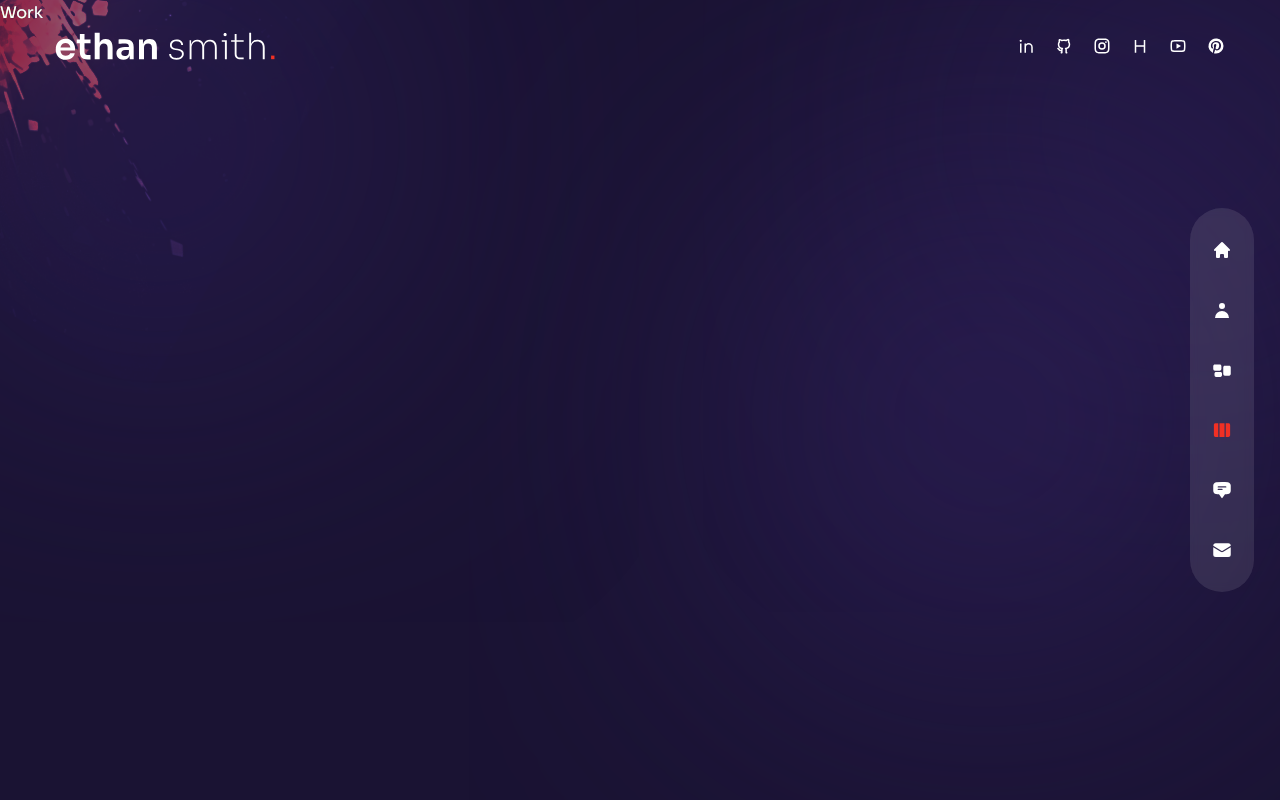
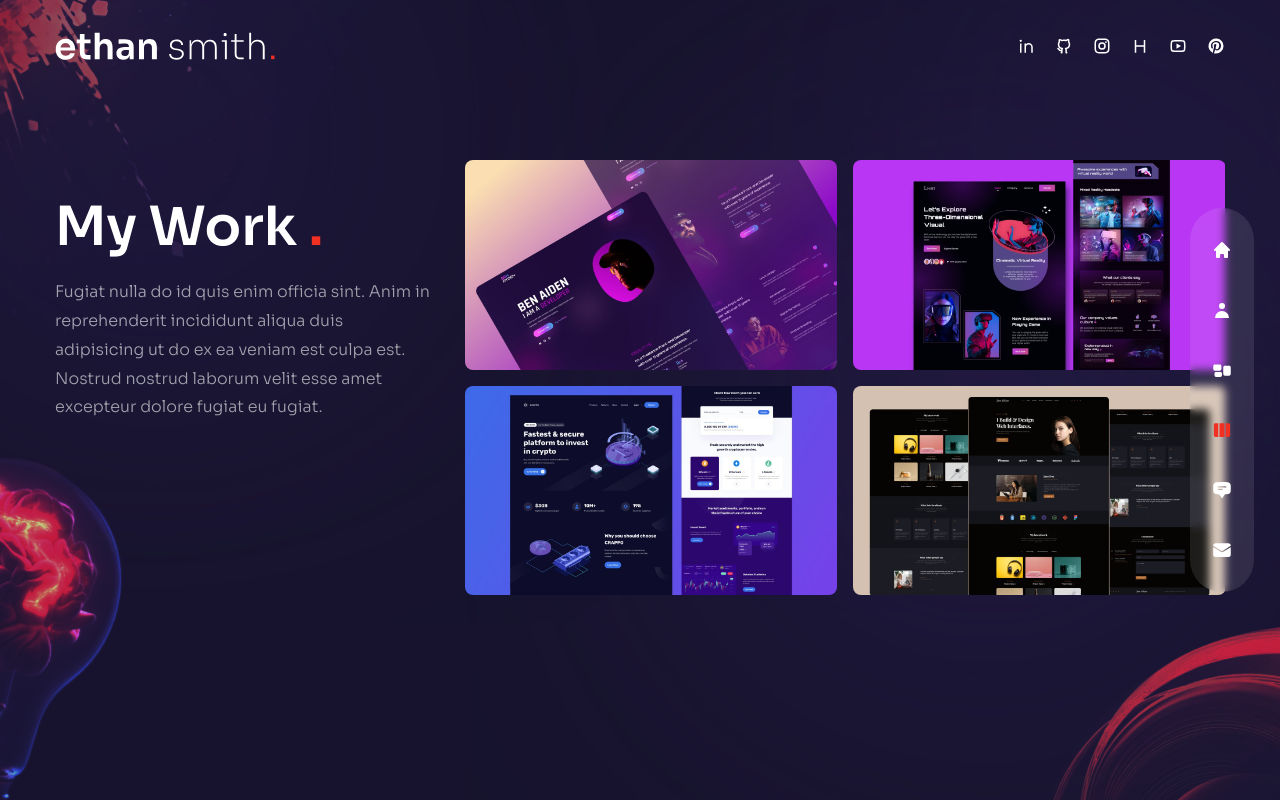
Before and after one commit to MauroMoyano/portfolioDynamic, a Next.js app: page /work in a window 1280 px wide. Built offline with nearby package versions, Linux system fonts and the light colour scheme.

Commit message:
working on work

```diff
--- a/components/WorkSlider.js
+++ b/components/WorkSlider.js
@@ -1,51 +1,106 @@
 // data
-const workSlides = {
+export const workSlides = {
   slides: [
     {
       images: [
         {
-          title: 'title',
-          path: '/thumb1.jpg',
+          title: "title",
+          path: "/thumb1.jpg",
         },
         {
-          title: 'title',
-          path: '/thumb2.jpg',
+          title: "title",
+          path: "/thumb2.jpg",
         },
         {
-          title: 'title',
-          path: '/thumb3.jpg',
+          title: "title",
+          path: "/thumb3.jpg",
         },
         {
-          title: 'title',
-          path: '/thumb4.jpg',
+          title: "title",
+          path: "/thumb4.jpg",
         },
       ],
     },
     {
       images: [
         {
-          title: 'title',
-          path: '/thumb4.jpg',
+          title: "title",
+          path: "/thumb4.jpg",
         },
         {
-          title: 'title',
-          path: '/thumb1.jpg',
+          title: "title",
+          path: "/thumb1.jpg",
         },
         {
-          title: 'title',
-          path: '/thumb2.jpg',
+          title: "title",
+          path: "/thumb2.jpg",
         },
         {
-          title: 'title',
-          path: '/thumb3.jpg',
+          title: "title",
+          path: "/thumb3.jpg",
         },
       ],
     },
   ],
 };
+// components
+import { Swiper, SwiperSlide } from "swiper/react";
+
+// next image
+import Image from "next/image";
+
+// import swiper styles
+import "swiper/css";
+import "swiper/css/free-mode";
+import "swiper/css/pagination";
+
+// import required modules
+import { Pagination } from "swiper";
+
+// icons
+import { BsArrowRight } from "react-icons/bs";
 
 const WorkSlider = () => {
-  return <div>Work Slider</div>;
+  return (
+    <Swiper
+      spaceBetween={10}
+      pagination={{
+        clickable: true,
+      }}
+      modules={{Pagination}}
+      className="h-[280px] sm:h-[480px]"
+    >
+      {workSlides.slides.map((slide, index) => {
+        return (
+          <SwiperSlide key={index} className="">
+            <div className="grid grid-cols-2 grid-rows-2 gap-4 cursor-pointer">
+              {slide.images.map((image, index) => {
+                return <div key={index} className="relative rounded-lg overflow-hidden flex items-center justify-center group ">
+                  <div className="flex items-center justify-center relative overflow-hidden">
+                    {/* image */}
+                    <Image src={image.path} width={500} height={300} alt="" />
+                    {/* overlay gradient */}
+                    <div className="absolute inset-0 bg-gradient-to-l from-transparent via-[#e838cc] to-[#4a22bd] opacity-0 group-hover:opacity-80 transition-all duration-700 border"></div>
+                    {/* title */}
+                    <div className="absolute bottom-0 translate-y-full group-hover:-translate-y-10 group-hover:xl:-translate-y-20">
+                      <div>
+                        {/* title part 1 */}
+                        <div>title part 1</div>
+                        {/* title part 2 */}
+                        <div>title part 2</div>
+                        {/* icon */}
+                        <div>icon</div>
+                      </div>
+                    </div>
+                    </div>
+                </div>
+              })}
+            </div>
+          </SwiperSlide>
+        );
+      })}
+    </Swiper>
+  );
 };
 
 export default WorkSlider;
--- a/pages/work/index.js
+++ b/pages/work/index.js
@@ -1,5 +1,57 @@
+// components
+import WorkSlider from "../../components/WorkSlider";
+import Bulb from "../../components/Bulb";
+import Circles from "../../components/Circles";
+
+// framer motion
+import { motion } from "framer-motion";
+import { fadeIn } from "../../variants";
+
 const Work = () => {
-  return <div>Work</div>;
+  return (
+    <div className="h-full bg-primary/30 py-36 flex items-center">
+      <Circles />
+      <div className="container mx-auto">
+        <div className="flex flex-col xl:flex-row gap-x-8">
+          {/* text */}
+          <div className="text-center flex xl:w-[30vw] flex-col lg:text-left mb-4 xl:mb-0">
+            <motion.h2
+              variants={fadeIn("up", 0.2)}
+              initial="hidden"
+              animate="show"
+              exit="hidden"
+              className="h2 xl:mt-8"
+            >
+              My Work <span className="text-accent">.</span>
+            </motion.h2>
+            <motion.p
+              variants={fadeIn("up", 0.4)}
+              initial="hidden"
+              animate="show"
+              exit="hidden"
+              className="mb-4 max-w-[400px] mx-auto lg:mx-0 "
+            >
+              Fugiat nulla do id quis enim officia sint. Anim in reprehenderit
+              incididunt aliqua duis adipisicing ut do ex ea veniam est culpa
+              est. Nostrud nostrud laborum velit esse amet excepteur dolore
+              fugiat eu fugiat.
+            </motion.p>
+          </div>
+          {/* slider */}
+          <motion.div
+            variants={fadeIn("down", 0.6)}
+            initial="hidden"
+            animate="show"
+            exit="hidden"
+            className="w-full xl:max-w-[65%]"
+          >
+            <WorkSlider />
+          </motion.div>
+        </div>
+      </div>
+      <Bulb />
+    </div>
+  );
 };
 
 export default Work;
```
